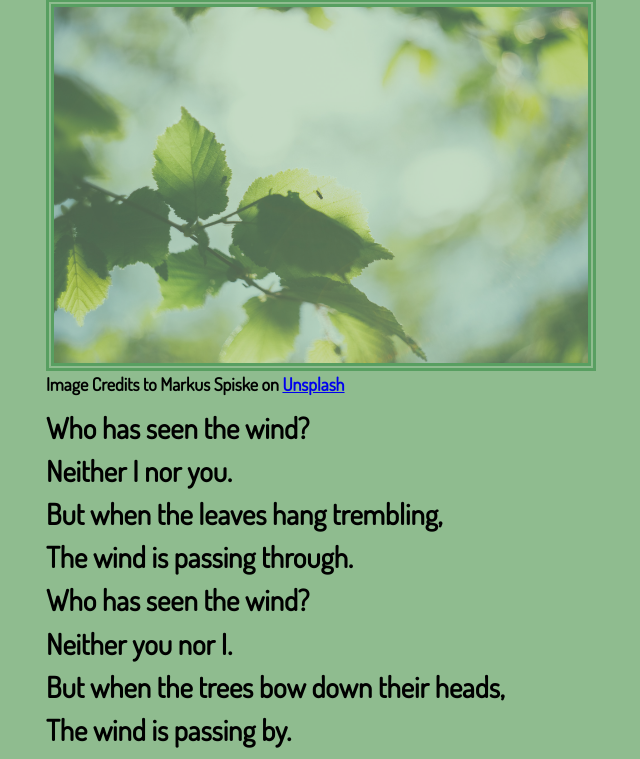
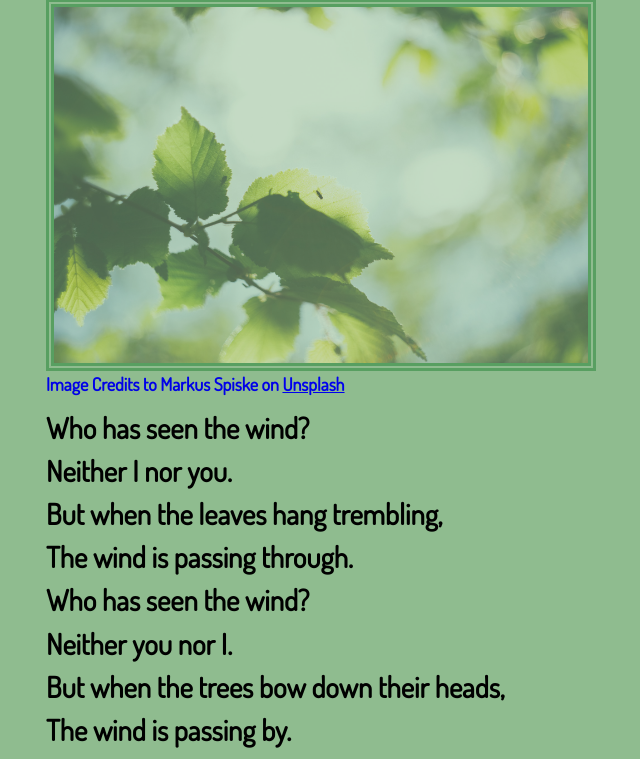
Before and after one commit to RVCC-IDMX/poem-site-payalazelaya, an Eleventy site: page src/index.html in a window 1280 px wide. Shown: the part 155-914 px from the top of the page, without its empty margins (302-942 px from the left). Built offline with nearby package versions, Linux system fonts and the light colour scheme; Eleventy itself is replaced by a stand-in of ours; files that its build step writes are made by us from their sources.

Commit message:
Fix figcaption

```diff
--- a/src/sass/pages/_home.scss
+++ b/src/sass/pages/_home.scss
@@ -34,6 +34,7 @@ img {
 
 .flow figcaption {
   font-size: large;
+  color: #0000e8;
 }
 
 :root {
```
